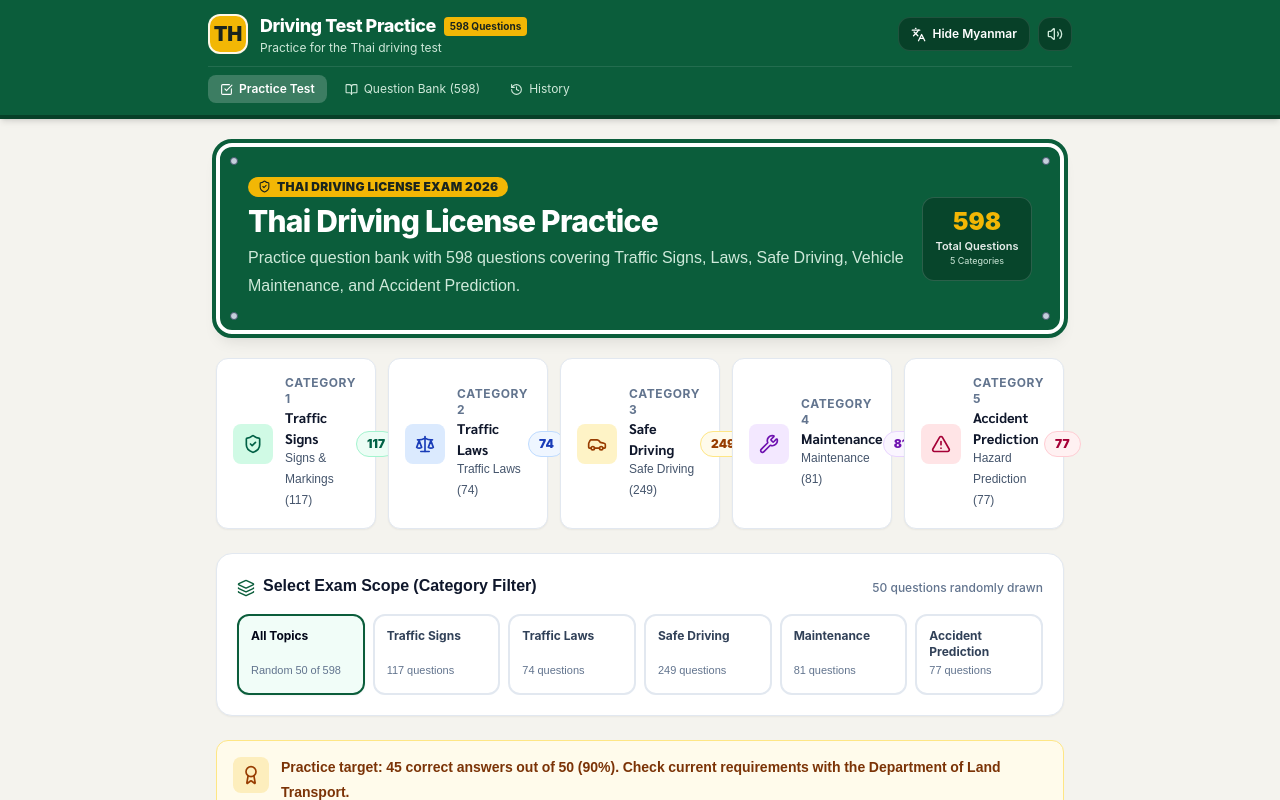
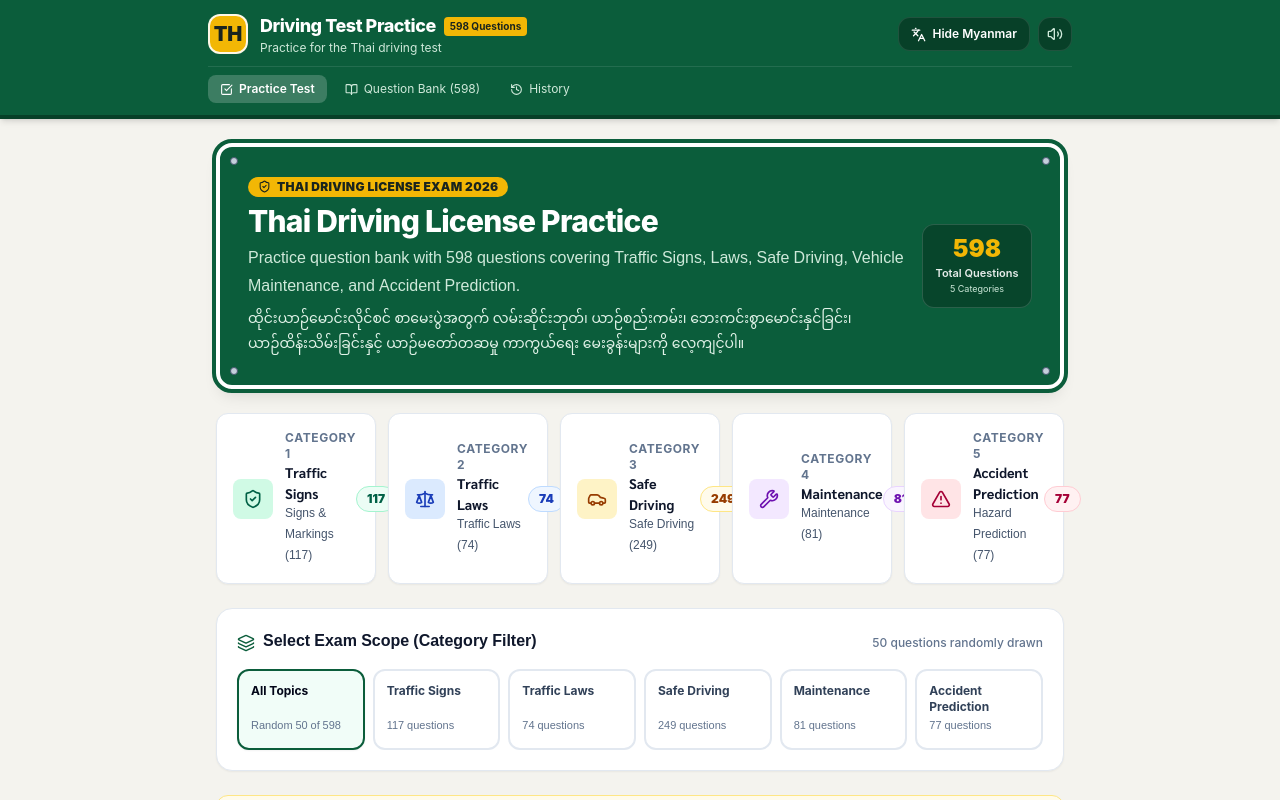
Before and after one commit to ZinLinn254995/Thai-Driving-License-Exam, a React (Vite) app: page / in a window 1280 px wide. Both pictures are taken after a click on the button "Show Myanmar". Shown: the top 800 px of the page. Built offline with nearby package versions, Linux system fonts and the light colour scheme.

Commit message:
fix: wire Myanmar translation toggle across home and results

```diff
--- a/src/components/HomeView.tsx
+++ b/src/components/HomeView.tsx
@@ -5,6 +5,7 @@ import { toMyanmarNumber, ExamHistoryItem } from '../utils/helpers';
 
 interface HomeViewProps {
   lang: LanguageMode;
+  showMyanmar: boolean;
   totalQuestions: number;
   signsCount: number;
   lawsCount: number;
@@ -19,6 +20,7 @@ interface HomeViewProps {
 
 export const HomeView: React.FC<HomeViewProps> = ({
   lang,
+  showMyanmar,
   totalQuestions,
   signsCount,
   lawsCount,
@@ -57,6 +59,11 @@ export const HomeView: React.FC<HomeViewProps> = ({
                 ? `Practice question bank with ${totalQuestions} questions covering Traffic Signs, Laws, Safe Driving, Vehicle Maintenance, and Accident Prediction.`
                 : `ထိုင်းယာဉ်မောင်းလိုင်စင် လမ်းညွှန်ဆိုင်းဘုတ်၊ ယာဉ်စည်းကမ်း၊ Safe Driving၊ ယာဉ်ထိန်းသိမ်းရေး နှင့် မတော်တဆမှု ကြိုတင်ခန့်မှန်းခြင်း မေးခွန်းများ (${toMyanmarNumber(totalQuestions)} ခု)`}
             </p>
+            {showMyanmar && lang === 'en' && (
+              <p className="text-sm text-[#e2f3e9] font-myanmar leading-relaxed">
+                ထိုင်းယာဉ်မောင်းလိုင်စင် စာမေးပွဲအတွက် လမ်းဆိုင်းဘုတ်၊ ယာဉ်စည်းကမ်း၊ ဘေးကင်းစွာမောင်းနှင်ခြင်း၊ ယာဉ်ထိန်းသိမ်းခြင်းနှင့် ယာဉ်မတော်တဆမှု ကာကွယ်ရေး မေးခွန်းများကို လေ့ကျင့်ပါ။
+              </p>
+            )}
           </div>
 
           <div className="flex items-center gap-2 self-start sm:self-auto">
--- a/src/components/ResultView.tsx
+++ b/src/components/ResultView.tsx
@@ -21,6 +21,7 @@ export const ResultView: React.FC<ResultViewProps> = ({
   questions,
   answers,
   lang,
+  showMyanmar,
   totalQuestions = 598,
   onRetakeNew,
   onRetakeMistakes,
```
